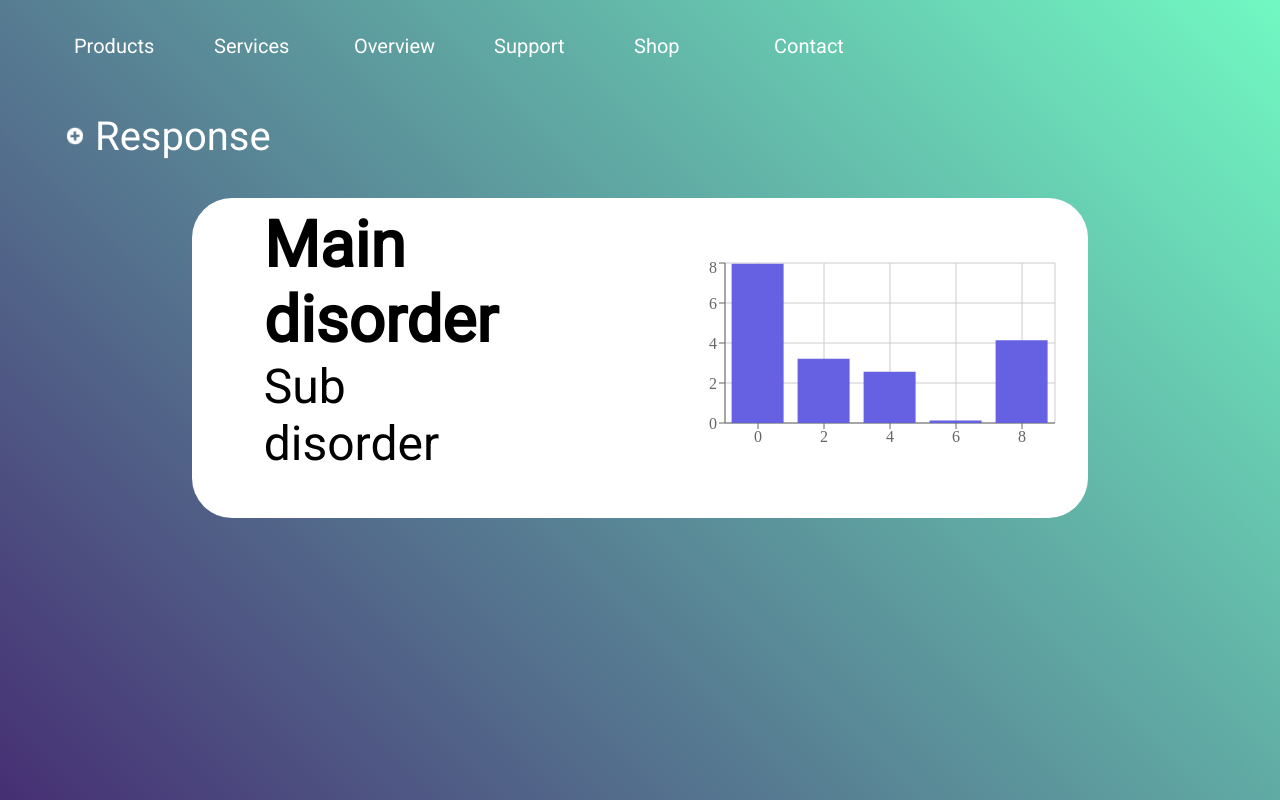
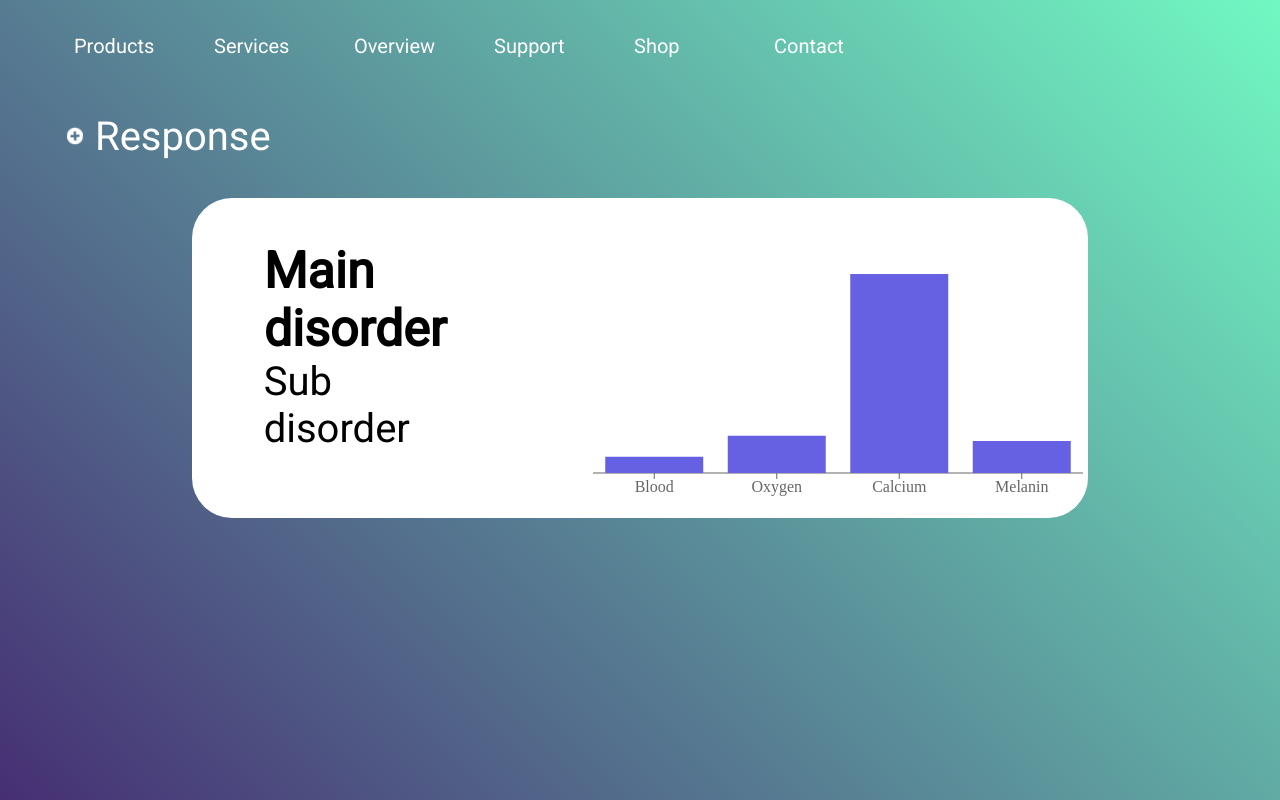
Before and after one commit to karanvishwa/healthinator, a React (Vite) app: page /seventh in a window 1280 px wide. Built offline with nearby package versions, Linux system fonts and the light colour scheme.

Commit message:
[wip] Refactored Minor Changes for Page 6 7

```diff
--- a/src/pages/Page5.tsx
+++ b/src/pages/Page5.tsx
@@ -1,3 +1,4 @@
+import { useNavigate } from "react-router-dom";
 import { HeaderNavigations } from "../components/HeaderNavigations";
 
 // import '../styles/Page5.css'
@@ -5,8 +6,10 @@ function Page5() {
 
   const options = ['op1', 'op2', 'op3', 'op4']
 
+  const navigate = useNavigate()
+
   const handleClick = () => {
-    alert("clicked!")
+    navigate('/sixth')
   };
   return (
     <>
--- a/src/pages/Page6.tsx
+++ b/src/pages/Page6.tsx
@@ -7,9 +7,9 @@ function Page6() {
 
   const navigate = useNavigate()
 
-//   useEffect(() => {
-//     setTimeout(()=>navigate("/seventh"),6000)
-//   }, []);
+  useEffect(() => {
+    setTimeout(()=>navigate("/seventh"),6000)
+  }, []);
 
 
   return (
@@ -22,7 +22,11 @@ function Page6() {
         Response
       </div>
       <div className="rotating-center">
-            <div><img className="rotating-icon1" src="/assets/images/small_plus.svg"></img></div>
+        <div className="cover-circle"></div>
+        <div>
+          <img className="rotating-icon1" src="/assets/images/small_plus.svg">
+          </img>
+        </div>
       </div>
 
     </>
--- a/src/pages/Page7.tsx
+++ b/src/pages/Page7.tsx
@@ -9,15 +9,15 @@ function Page7() {
 
   const navigate = useNavigate()
 
-//   useEffect(() => {
-//     setTimeout(()=>navigate("/seventh"),6000)
-//   }, []);
   const [data, setData] = useState<DataPoint[]>([]);
 
   useEffect(() => {
-        let x = 0;
     const interval = setInterval(() => {
-          setData((prev) => [...prev, { time: x++, value: Math.random() * 10 }]);
+      setData(() => [{ time: "Blood", value: Math.random() * 10 },
+      { time: "Oxygen", value: Math.random() * 10 },
+      { time: "Calcium", value: Math.random() * 10 },
+      { time: "Melanin", value: Math.random() * 10 }
+      ]);
     }, 1000);
 
     return () => clearInterval(interval);
@@ -40,13 +40,15 @@ function Page7() {
           </div>
 
           <div className="right-wraper">
-                <BarChart className="bar-graph" width={400} height={200} data={data}>
-                      <CartesianGrid stroke="#ccc" />
+            <div className="bar-wrapper">
+              <BarChart className="bar-graph" width={500} height={300} data={data}>
+                {/* <CartesianGrid stroke="#ccc" /> */}
                 <XAxis dataKey="time" />
-                      <YAxis />
+                {/* <YAxis /> */}
                 <Tooltip />
                 <Bar dataKey="value" fill="#6660e2ff" />
               </BarChart>
+            </div>
           </div>
         </div>
       </div>
--- a/src/pages/graph.tsx
+++ b/src/pages/graph.tsx
@@ -3,7 +3,7 @@ import { LineChart, Line, XAxis, YAxis, CartesianGrid, Tooltip } from "recharts"
 
 // Define type for each point
 export type DataPoint = {
-  time: number;
+  time: string;
   value: number;
 };
 
@@ -14,7 +14,7 @@ export default function LiveGraph() {
   useEffect(() => {
     let x = 0;
     const interval = setInterval(() => {
-      setData((prev) => [...prev, { time: x++, value: Math.random() * 10 }]);
+      setData((prev) => [...prev, { time: "name", value: Math.random() * 10 }]);
     }, 1000);
 
     return () => clearInterval(interval);
--- a/src/styles/Page6.css
+++ b/src/styles/Page6.css
@@ -1,18 +1,35 @@
-.rotating-icon1{
-    width:100px;
-    aspect-ratio:1;
+.rotating-icon1 {
+  position: relative;
+  top:2px;
+  left:0.5px;
+  width: 100px;
+  aspect-ratio: 1;
   animation: rotate 2s linear infinite;
 }
 
 @keyframes rotate {
-  0% {transform: rotate(0deg);}
-  100% {transform: rotate(360deg);}
+  0% {
+    transform: rotate(0deg);
+  }
+  100% {
+    transform: rotate(360deg);
+  }
 }
 
-.rotating-center{
+.rotating-center {
   width: 100%;
   height: 60%;
   display: flex;
   align-items: center;
   justify-content: center;
+  position: relative;
 }
+
+.cover-circle {
+  position: absolute;
+  width: 70px;
+  aspect-ratio: 1;
+  background-color: transparent;
+  border: 10px solid white;
+  border-radius: 50%;
+}
--- a/src/styles/Page7.css
+++ b/src/styles/Page7.css
@@ -25,14 +25,14 @@
     display: flex;
     align-items: end;
     width:100%;
-    font-size: 4rem;
+    font-size: 50px;
     font-family: 'Roboto','San-serif';
     font-weight: bold;
 }
 .sub-d{
      height:20%;
      width:100%;
-     font-size: 3em;
+     font-size: 40px;
     font-family: 'Roboto','San-serif';
 
 }
```
Lines whose indentation alone changed are shown as unchanged.
